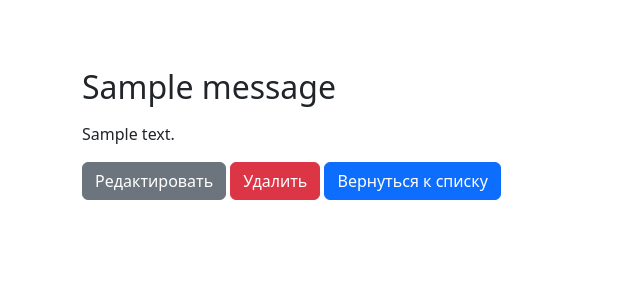
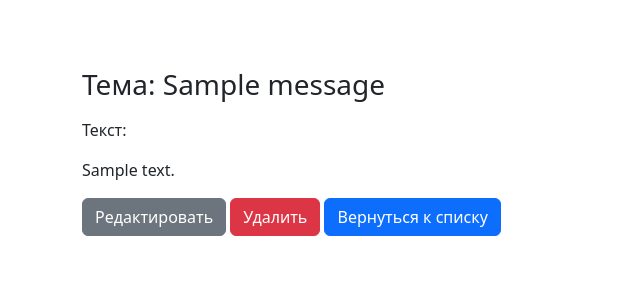
Before and after one commit to SuperZebrocat/NewsletterApp, a Django app: page /messages/1/ in a window 1280 px wide. Shown: the part 56-356 px from the top of the page, without its empty margins (0-640 px from the left). Run offline with Django 5.2, Linux system fonts and the light colour scheme; a user stored in the database is signed in; tables that the repository leaves empty hold one stand-in row (values such as "Sample post"); some libraries are stand-ins or nearby versions.

Commit message:
Template for message detail updated

```diff
--- a/newsletters/templates/newsletters/message_detail.html
+++ b/newsletters/templates/newsletters/message_detail.html
@@ -4,7 +4,9 @@
 
 {% block content %}
 {% include 'newsletters/includes/inc_header.html' %}
-<h2 class="mb-3">{{ message.subject }}</h2>
+
+<h3 class="mb-3">Тема: {{ message.subject }}</h3>
+<p>Текст:</p>
 <p>{{ message.text }}</p>
 
 <a href="{% url 'newsletters:message_update' message.pk %}" class="btn btn-secondary">Редактировать</a>
```
